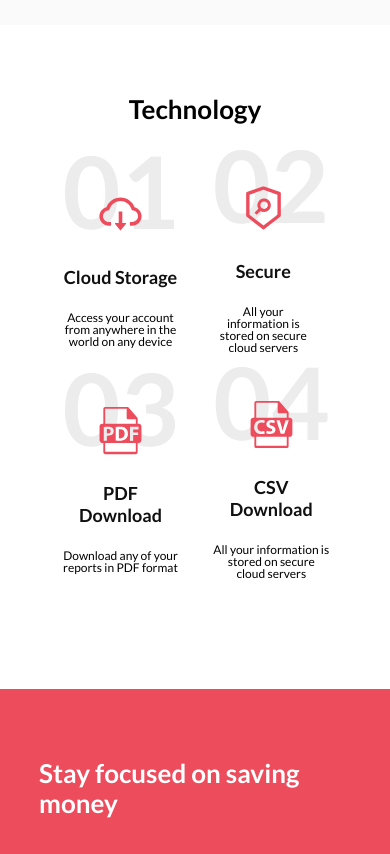
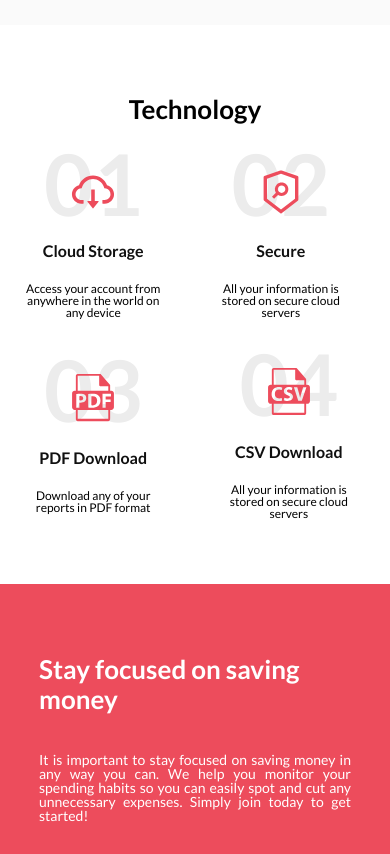
Before and after one commit to AntoninaVi/Task-2-Cloudbudget, a plain HTML site: page index.html in a window 390 px wide. Shown: the part 2420-3274 px from the top of the page. Drawn offline with Linux system fonts and the light colour scheme.

Commit message:
adaptive

```diff
--- a/style.scss
+++ b/style.scss
@@ -391,7 +391,7 @@ body {
 	&__group {
 		width: 21.8em;
 		max-width: 100%;
-		@media screen and (max-width: 380px){
+		@media screen and (max-width: 380px) {
 			max-width: 90%;
 			margin-left: auto;
 			margin-right: auto;
@@ -421,7 +421,7 @@ body {
 		margin-right: auto;
 		margin-left: auto;
 		padding-bottom: 25px;
-		@media screen and (max-width: 380px){
+		@media screen and (max-width: 380px) {
 			max-width: 90%;
 			margin-left: auto;
 			margin-right: auto;
@@ -434,7 +434,7 @@ body {
 		line-height: 22px;
 		text-align: center;
 		width: 14.3em;
-		@media screen and (max-width: 380px){
+		@media screen and (max-width: 380px) {
 			max-width: 80%;
 			margin-left: auto;
 			margin-right: auto;
@@ -482,9 +482,9 @@ body {
 		@media screen and (max-width: 920px) {
 			justify-content: center;
 		}
-		@media screen and (max-width: 620px) {
+		@media screen and (max-width: 690px) {
 			display: grid;
-			grid-template-columns: 35% 30%;
+			grid-template-columns: 44% 44%;
 			grid-template-rows: 20% 20%;
 			gap: 1em;
 			margin-top: 3em;
@@ -510,6 +510,9 @@ body {
 		line-height: 120px;
 		text-align: center;
 		color: rgba(16, 16, 16, 0.08);
+		@media screen and (max-width: 450px) {
+			font-size: 85px;
+		}
 	}
 
 	&__group-content {
@@ -532,6 +535,10 @@ body {
 		font-size: 18px;
 		line-height: 22px;
 		text-align: center;
+		white-space: nowrap;
+		@media screen and (max-width: 450px) {
+			font-size: 16px;
+		}
 	}
 
 	&__group-subscription {
@@ -539,8 +546,10 @@ body {
 		font-size: 12px;
 		width: 100%;
 		text-align: center;
-		@media screen and (max-width: 390px) {
-
+		@media screen and (max-width: 690px) {
+			max-width: 11.5em;
+			margin-left: auto;
+			margin-right: auto;
 		}
 	}
 }
@@ -687,7 +696,7 @@ body {
 			background-color: #7c2029;
 			transition: ease-in 0.3s;
 		}
-		@media screen and (max-width: 420px){
+		@media screen and (max-width: 420px) {
 			font-size: 13px;
 			padding: 10px 13px;
 		}
@@ -697,7 +706,7 @@ body {
 	border: 1px solid #333333;
 	border-radius: 6px;
 	padding: 21px 0 21px 31px;
-	@media screen and (max-width: 380px){
+	@media screen and (max-width: 380px) {
 		font-size: 14px;
 	}
 }
@@ -795,7 +804,7 @@ body {
 	width: 13.5em;
 	max-width: 100%;
 }
-.footer__group:nth-child(1) .footer__group-link{
+.footer__group:nth-child(1) .footer__group-link {
 	width: 100%;
 	max-width: 11.8em;
 	margin: 0;
```
Also changed, not shown: style.css.
